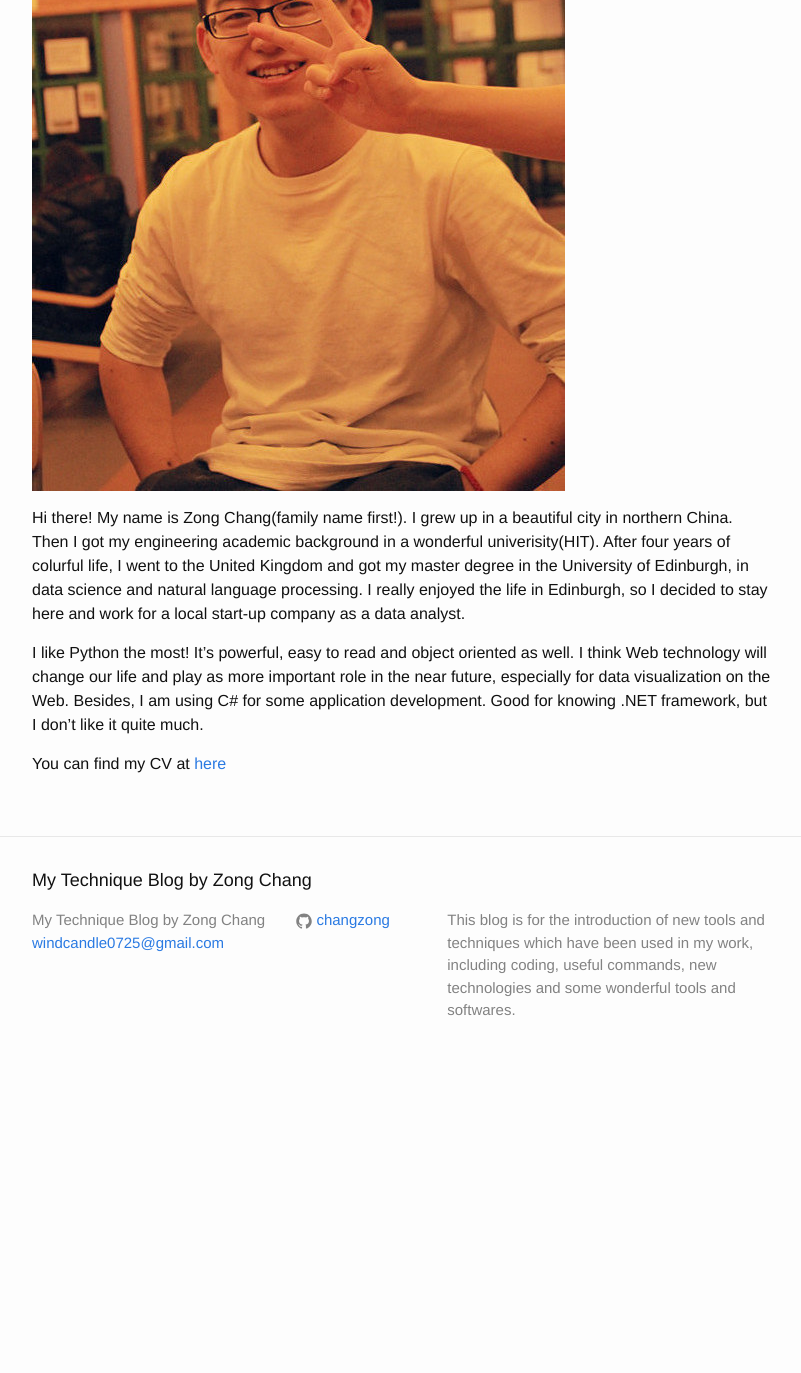
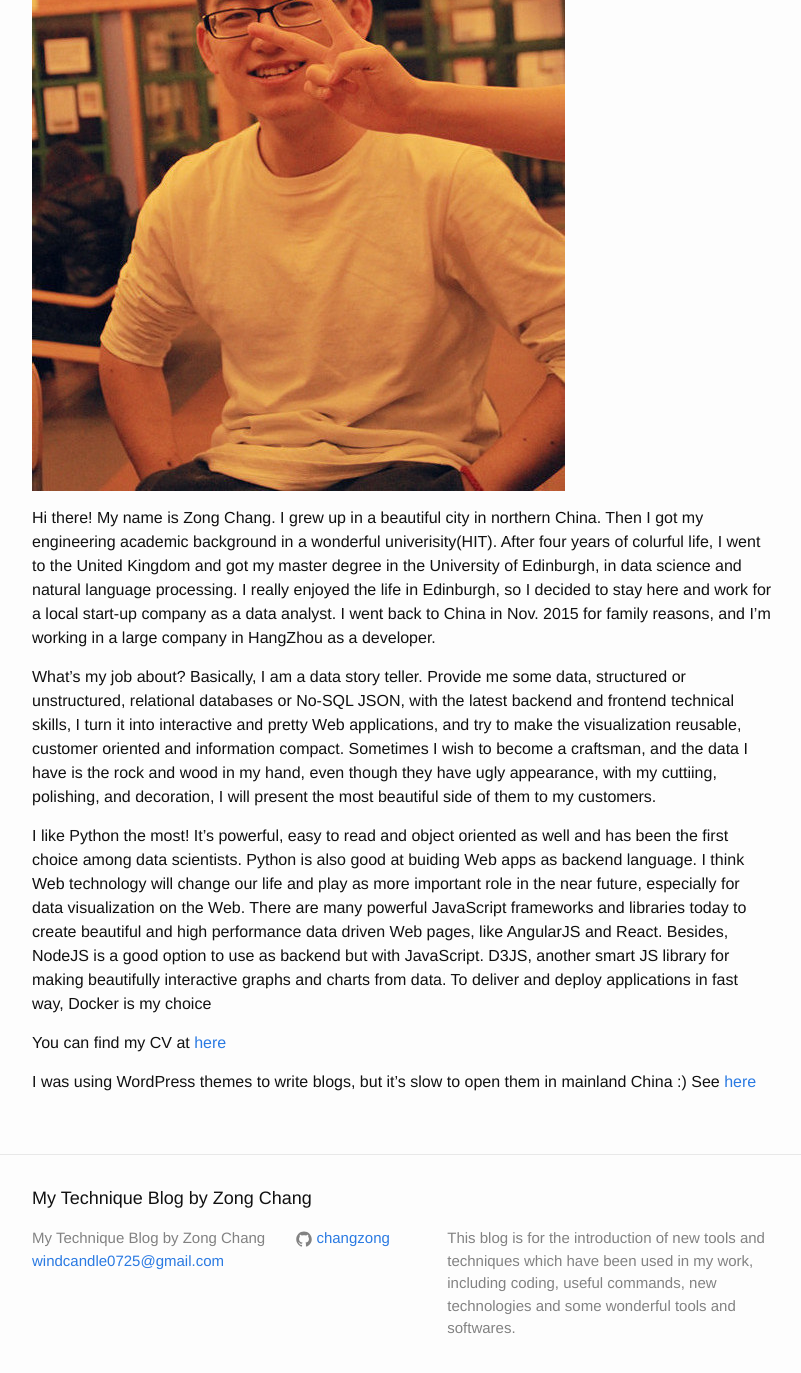
Before and after one commit to changzong/blog, a Jekyll site: the page built from about.md, in a window 1280 px wide and 1400 px high, scrolled down 472 px. Shown: the top 1373 px of the window, without its empty margins (238-1039 px from the left). Built offline with Jekyll 4.4.1, drawn with Linux system fonts in a browser that asks for light colours; before the commit the page ends 1554 px from its top, so only the background shows below that.

Commit message:
Updated aboutme

```diff
--- a/about.md
+++ b/about.md
@@ -6,8 +6,12 @@ permalink: /about/
 
 ![My photo]({{ site.baseurl }}/img/myphoto.jpg)
 
-Hi there! My name is Zong Chang(family name first!). I grew up in a beautiful city in northern China. Then I got my engineering academic background in a wonderful univerisity(HIT). After four years of colurful life, I went to the United Kingdom and got my master degree in the University of Edinburgh, in data science and natural language processing. I really enjoyed the life in Edinburgh, so I decided to stay here and work for a local start-up company as a data analyst.
+Hi there! My name is Zong Chang. I grew up in a beautiful city in northern China. Then I got my engineering academic background in a wonderful univerisity(HIT). After four years of colurful life, I went to the United Kingdom and got my master degree in the University of Edinburgh, in data science and natural language processing. I really enjoyed the life in Edinburgh, so I decided to stay here and work for a local start-up company as a data analyst. I went back to China in Nov. 2015 for family reasons, and I'm working in a large company in HangZhou as a developer.
 
-I like Python the most! It's powerful, easy to read and object oriented as well. I think Web technology will change our life and play as more important role in the near future, especially for data visualization on the Web. Besides, I am using C# for some application development. Good for knowing .NET framework, but I don't like it quite much.
+What's my job about? Basically, I am a data story teller. Provide me some data, structured or unstructured, relational databases or No-SQL JSON, with the latest backend and frontend technical skills, I turn it into interactive and pretty Web applications, and try to make the visualization reusable, customer oriented and information compact. Sometimes I wish to become a craftsman, and the data I have is the rock and wood in my hand, even though they have ugly appearance, with my cuttiing, polishing, and decoration, I will present the most beautiful side of them to my customers.
+
+I like Python the most! It's powerful, easy to read and object oriented as well and has been the first choice among data scientists. Python is also good at buiding Web apps as backend language. I think Web technology will change our life and play as more important role in the near future, especially for data visualization on the Web. There are many powerful JavaScript frameworks and libraries today to create beautiful and high performance data driven Web pages, like AngularJS and React. Besides, NodeJS is a good option to use as backend but with JavaScript. D3JS, another smart JS library for making beautifully interactive graphs and charts from data. To deliver and deploy applications in fast way, Docker is my choice
 
 You can find my CV at [here](https://docs.google.com/document/d/1JzM1XOT4Xw5XO8ZtkVNlVG7Z5ahMZE1yNZcv-HnGXGs/edit?pli=1)
+
+I was using WordPress themes to write blogs, but it's slow to open them in mainland China :) See [here](burninglizard.org)
```
